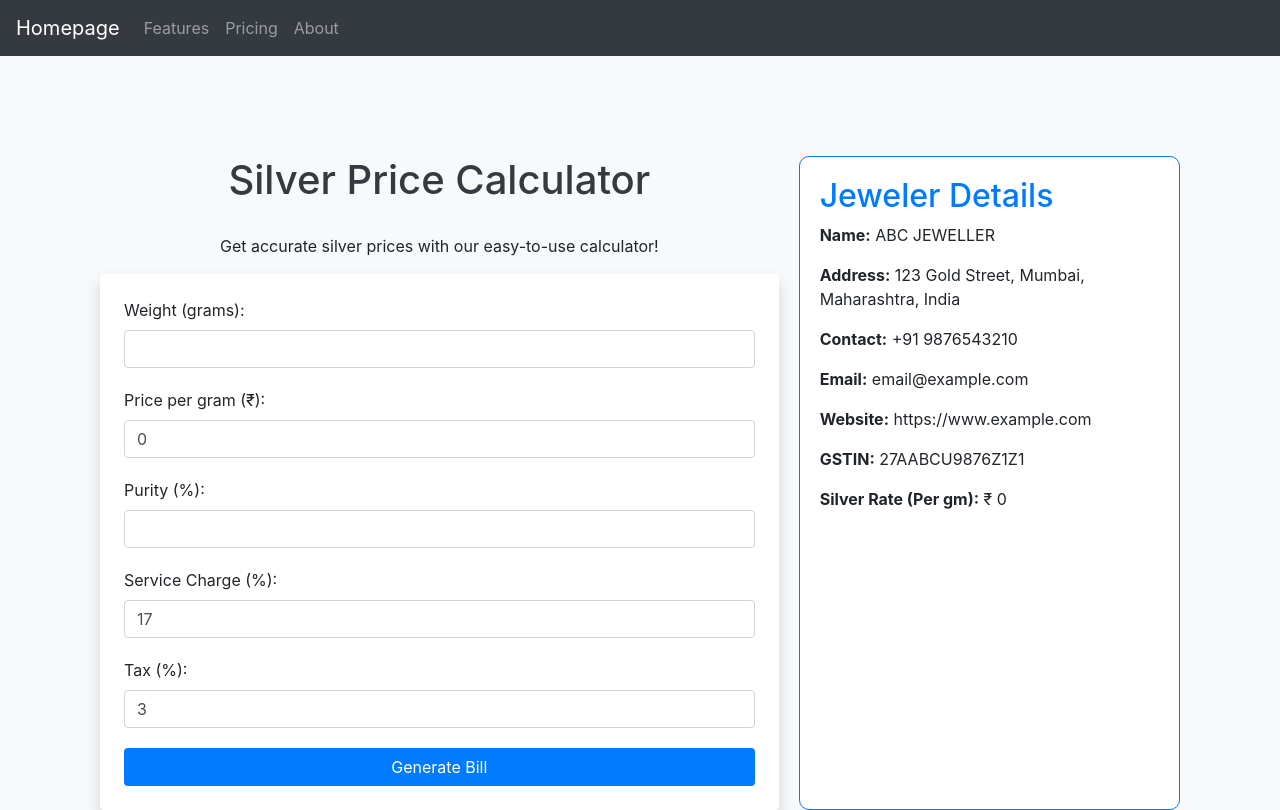
After one commit to codeperfectplus/GoldSilverBilling, a Flask app: page /silver-calculator in a window 1280 px wide. The commit adds this page. Run offline with Flask 3, Linux system fonts and the light colour scheme; some libraries are stand-ins or nearby versions.

Commit message:
chore: :hammer" refactored the code

```diff
--- a/src/app.py
+++ b/src/app.py
@@ -1,7 +1,7 @@
 import json
 from flask import Flask, render_template, request, session
 from flask_session import Session
-from src.script import GoldPriceItem
+from src.calcualtors import GoldCalculator, SilverCalculator
 
 app = Flask(__name__)
 
@@ -17,29 +17,64 @@ def load_config():
 
 app.config.update(load_config())
 
-@app.route('/', methods=['GET', 'POST'])
+@app.route('/')
 def home():
+    return render_template('homepage.html')
+
+@app.route('/gold-calculator', methods=['GET', 'POST'])
+def gold_calculator():
     if request.method == 'POST':
         try:
             weight = float(request.form['weight'])
-            price_per_gram = float(request.form['price_per_gram'])
+            gold_price_per_gram = float(request.form['price_per_gram'])
             service_charge = float(request.form['service_charge'])
             tax = float(request.form['tax'])
 
             # Save price per gram to session
-            session['price_per_gram'] = price_per_gram
+            session['gold_price_per_gram'] = gold_price_per_gram
 
             # Create an instance of GoldPriceItem
-            gold_item = GoldPriceItem(weight, price_per_gram, service_charge, tax)
+            gold_item = GoldCalculator(weight, gold_price_per_gram, service_charge, tax)
             bill_details = gold_item.calculate_price()
-            return render_template('bill.html', bill=bill_details, weight=weight, price_per_gram=session.get('price_per_gram', price_per_gram), config=app.config)
+            return render_template('gold_bill.html', bill=bill_details, weight=weight, price_per_gram=session.get('gold_price_per_gram', gold_price_per_gram), config=app.config)
 
         except ValueError as e:
             return f"Input error: {str(e)}"
 
     # Retrieve price per gram from session or use a default value
-    price_per_gram = session.get('price_per_gram', 6445)
-    return render_template('homepage.html', price_per_gram=price_per_gram, config=app.config)
+    gold_price_per_gram = session.get('gold_price_per_gram', 6445)
+    return render_template('gold_calcualtor.html', price_per_gram=gold_price_per_gram, config=app.config)
+
+@app.route('/silver-calculator', methods=['GET', 'POST'])
+def silver_calculator():
+    result = None
+    if request.method == 'POST':
+        try:
+            weight = float(request.form['weight'])
+            silver_price_per_gram = float(request.form['price_per_gram'])
+            purity = float(request.form['purity'])
+            service_charge = float(request.form['service_charge'])
+            tax = float(request.form['tax'])
+
+            # Save price per gram to session
+            session['silver_price_per_gram'] = silver_price_per_gram
+
+            silver_item = SilverCalculator(
+                weight=weight,
+                price_per_gram=silver_price_per_gram,
+                service_charge=service_charge,
+                tax=tax,
+                purity=purity
+            )
+            result = silver_item.calculate_price()
+            return render_template('silver_bill.html', bill=result, weight=weight, price_per_gram=session.get('silver_price_per_gram', silver_price_per_gram), purity=purity, config=app.config)
+
+        except ValueError as e:
+            # Handle errors, e.g., show an error message
+            print(f"Error: {e}")
+
+    price_per_gram = session.get('silver_price_per_gram', 0)
+    return render_template('silver_calculator.html', price_per_gram=price_per_gram, config=app.config)
 
 # Pricing page
 @app.route('/pricing')
@@ -56,5 +91,10 @@ def features():
 def about():
     return render_template('about.html')
 
+# other calcuators
+@app.route('/other-calculators')
+def other_calculators():
+    return render_template('other_calculators.html')
+
 if __name__ == '__main__':
     app.run(debug=True)
--- /dev/null
+++ b/src/calcualtors/__init__.py
@@ -0,0 +1,2 @@
+from src.calcualtors.gold_calculator import GoldCalculator
+from src.calcualtors.silver_calcualtor import SilverCalculator
--- a/src/script.py
+++ b/src/calcualtors/gold_calculator.py
@@ -1,4 +1,4 @@
-class GoldPriceItem:
+class GoldCalculator:
     """
     A class to represent an item for which the gold price is calculated.
 
--- /dev/null
+++ b/src/static/css/gold_calculator.css
@@ -0,0 +1,45 @@
+body {
+    background-color: #f8f9fa;
+}
+
+.container {
+    margin-top: 50px;
+    display: flex;
+}
+
+.main-content {
+    flex: 2;
+    margin-right: 20px;
+}
+
+.sidebar {
+    flex: 1;
+    padding: 20px;
+    border: 1px solid #007bff;
+    border-radius: 10px;
+    background-color: #ffffff;
+}
+
+h1 {
+    color: #343a40;
+    text-align: center;
+    margin-bottom: 30px;
+}
+
+.form-group {
+    margin-bottom: 20px;
+}
+
+.btn-custom {
+    background-color: #007bff;
+    color: white;
+}
+
+.btn-custom:hover {
+    background-color: #0056b3;
+    color: white;
+}
+
+.sidebar h2 {
+    color: #007bff;
+}
--- a/src/templates/ext/navbar.html
+++ b/src/templates/ext/navbar.html
@@ -1,6 +1,6 @@
 <!-- Navigation Bar -->
 <nav class="navbar navbar-expand-lg navbar-dark bg-dark">
-    <a class="navbar-brand" href="/">Gold Price Calculator</a>
+    <a class="navbar-brand" href="/">Homepage</a>
     <button class="navbar-toggler" type="button" data-toggle="collapse" data-target="#navbarNav"
         aria-controls="navbarNav" aria-expanded="false" aria-label="Toggle navigation">
         <span class="navbar-toggler-icon"></span>
--- /dev/null
+++ b/src/templates/silver_calculator.html
@@ -0,0 +1,51 @@
+{% extends "base/base.html" %}
+{% block title %} Silver Price Calculator {% endblock %}
+{% block styles %}
+<link rel="stylesheet" href="{{ url_for('static', filename='css/gold_calculator.css') }}">
+{% endblock %}
+{% block content %}
+<div class="container">
+    <!-- Main Content -->
+    <div class="main-content">
+        <h1>Silver Price Calculator</h1>
+        <p class="text-center">Get accurate silver prices with our easy-to-use calculator!</p>
+
+        <!-- Calculator Form -->
+        <form action="/silver-calculator" method="POST" class="shadow p-4 bg-white rounded">
+            <div class="form-group">
+                <label for="weight">Weight (grams):</label>
+                <input type="number" id="weight" name="weight" step="0.01" class="form-control" required>
+            </div>
+            <div class="form-group">
+                <label for="price_per_gram">Price per gram (₹):</label>
+                <input type="number" id="price_per_gram" name="price_per_gram" step="0.01" class="form-control" value="{{ price_per_gram }}" required>
+            </div>
+            <div class="form-group">
+                <label for="purity">Purity (%):</label>
+                <input type="number" id="purity" name="purity" step="0.1" max="100" min="0" class="form-control" required>
+            </div>
+            <div class="form-group">
+                <label for="service_charge">Service Charge (%):</label>
+                <input type="number" id="service_charge" name="service_charge" step="0.1" value="17" class="form-control">
+            </div>
+            <div class="form-group">
+                <label for="tax">Tax (%):</label>
+                <input type="number" id="tax" name="tax" step="0.1" value="3" class="form-control">
+            </div>
+            <button type="submit" class="btn btn-custom btn-block">Generate Bill</button>
+        </form>
+    </div>
+
+    <!-- Sidebar -->
+    <div class="sidebar">
+        <h2>Jeweler Details</h2>
+        <p><strong>Name:</strong> {{ config['JEWELLER_NAME'] }}</p>
+        <p><strong>Address:</strong> {{ config['JEWELLER_ADDRESS'] }}</p>
+        <p><strong>Contact:</strong> {{ config['JEWELLER_CONTACT'] }}</p>
+        <p><strong>Email:</strong> {{ config['JEWELLER_EMAIL'] }}</p>
+        <p><strong>Website:</strong> {{ config['JEWELLER_WEBSITE'] }}</p>
+        <p><strong>GSTIN:</strong> {{ config['JEWELLER_GSTIN'] }}</p>
+        <p><strong>Silver Rate (Per gm):</strong> ₹ {{ price_per_gram }}</p>
+    </div>
+</div>
+{% endblock %}
```
Also changed, not shown: src/calcualtors/silver_calcualtor.py (added, +96 -0 lines), src/static/css/homepage.css (+21 -15 lines), src/static/css/other_calculators.css (added, +45 -0 lines), src/static/css/silver_calculator.css (added, +45 -0 lines), src/templates/gold_calcualtor.html (added, +43 -0 lines), src/templates/homepage.html (+22 -34 lines), src/templates/other_calculators.html (added, +16 -0 lines), src/templates/silver_bill.html (added, +59 -0 lines), src/templates/gold_bill.html (renamed from src/templates/bill.html).
